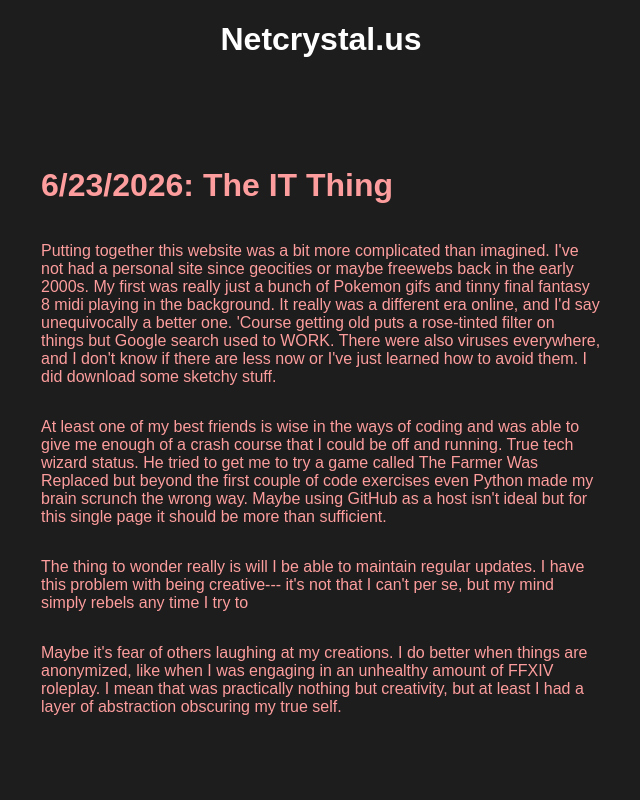
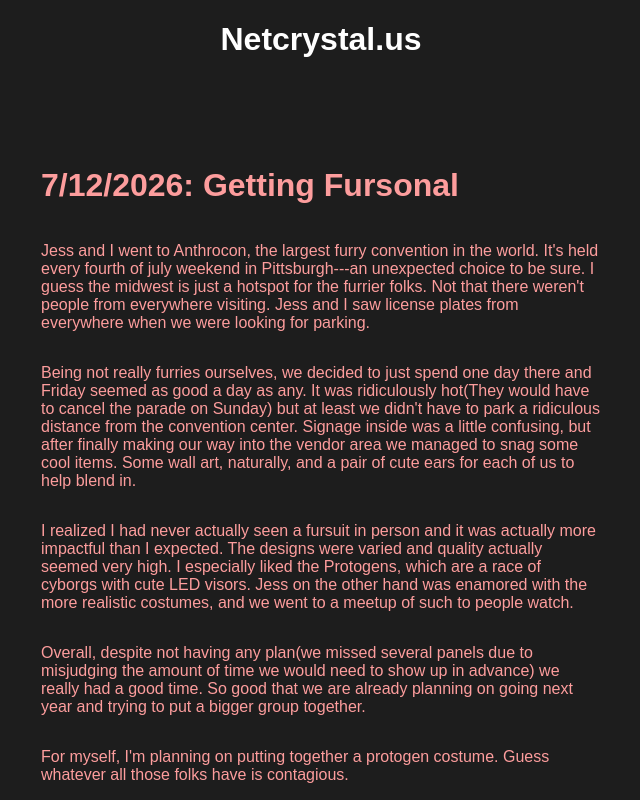
Before and after one commit to Valeriejcini/Val, a plain HTML site: page index.html in a window 1280 px wide. Shown: the top 800 px of the page, without its empty margins (319-959 px from the left). Drawn offline with Linux system fonts and the light colour scheme; a web font is replaced by a local one.

Commit message:
new article

```diff
--- a/index.html
+++ b/index.html
@@ -16,6 +16,15 @@
     </div>
     </div>
         <div class="blog">
+        <h1>7/12/2026: Getting Fursonal</h1>
+        <p>Jess and I went to Anthrocon, the largest furry convention in the world. It's held every fourth of july weekend in Pittsburgh---an unexpected choice to be sure. I guess the midwest is just a hotspot for the furrier folks. Not that there weren't people from everywhere visiting. Jess and I saw license plates from everywhere when we were looking for parking.</p>
+        <p>Being not really furries ourselves, we decided to just spend one day there and Friday seemed as good a day as any. It was ridiculously hot(They would have to cancel the parade on Sunday) but at least we didn't have to park a ridiculous distance from the convention center. Signage inside was a little confusing, but after finally making our way into the vendor area we managed to snag some cool items. Some wall art, naturally, and a pair of cute ears for each of us to help blend in.</p>
+        <p>I realized I had never actually seen a fursuit in person and it was actually more impactful than I expected. The designs were varied and quality actually seemed very high. I especially liked the Protogens, which are a race of cyborgs with cute LED visors. Jess on the other hand was enamored with the more realistic costumes, and we went to a meetup of such to people watch.</p>
+        <p>Overall, despite not having any plan(we missed several panels due to misjudging the amount of time we would need to show up in advance) we really had a good time. So good that we are already planning on going next year and trying to put a bigger group together.</p>
+        <p>For myself, I'm planning on putting together a protogen costume. Guess whatever all those folks have is contagious.</p>
+    </div>
+    </div>
+        <div class="blog">
         <h1>6/23/2026: The IT Thing</h1>
         <p>Putting together this website was a bit more complicated than imagined. I've not had a personal site since geocities or maybe freewebs back in the early 2000s. My first was really just a bunch of Pokemon gifs and tinny final fantasy 8 midi playing in the background. It really was a different era online, and I'd say unequivocally a better one. 'Course getting old puts a rose-tinted filter on things but Google search used to WORK. There were also viruses everywhere, and I don't know if there are less now or I've just learned how to avoid them. I did download some sketchy stuff.</p>
         <p>At least one of my best friends is wise in the ways of coding and was able to give me enough of a crash course that I could be off and running. True tech wizard status. He tried to get me to try a game called The Farmer Was Replaced but beyond the first couple of code exercises even Python made my brain scrunch the wrong way. Maybe using GitHub as a host isn't ideal but for this single page it should be more than sufficient.</p>
```
